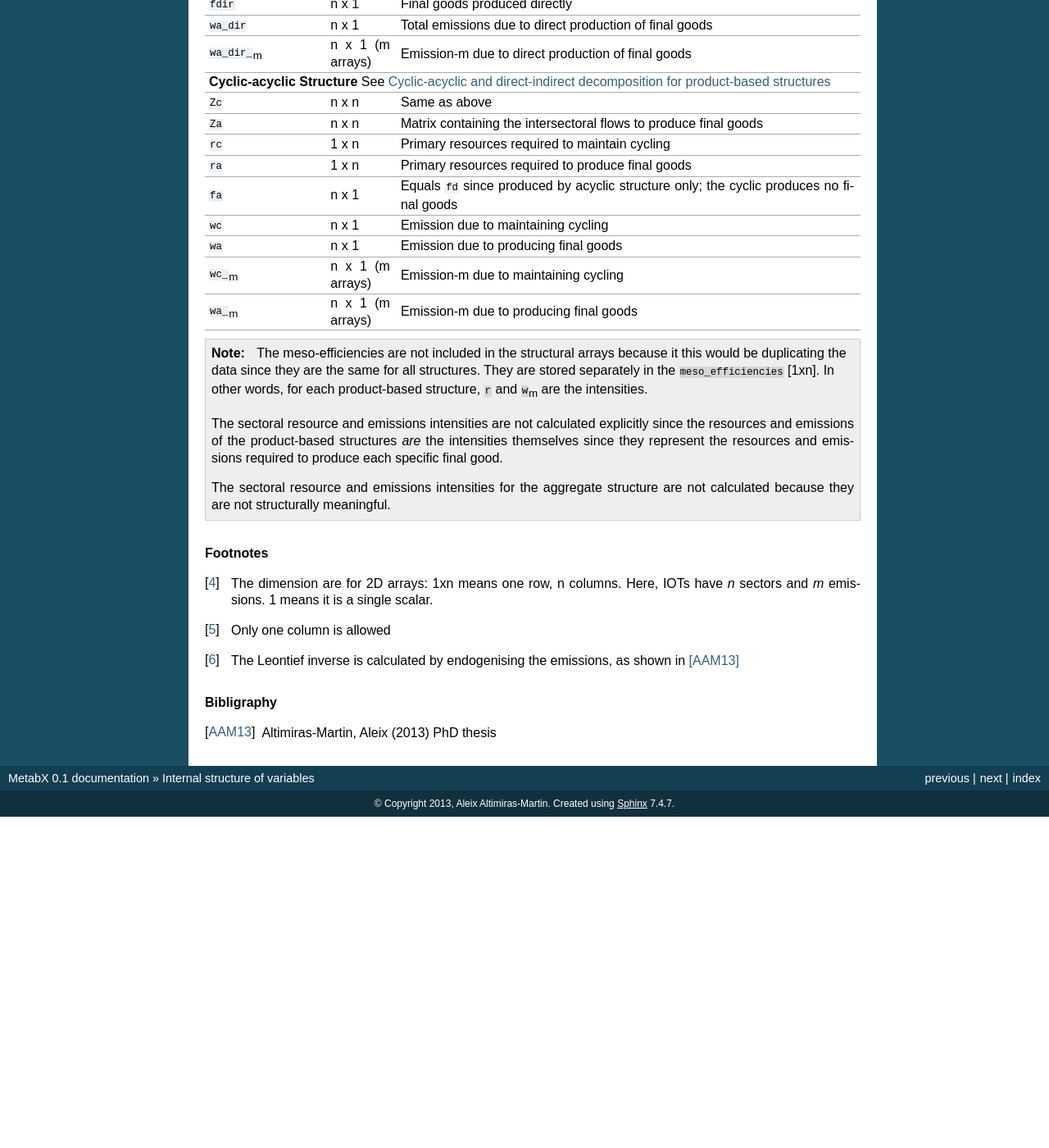
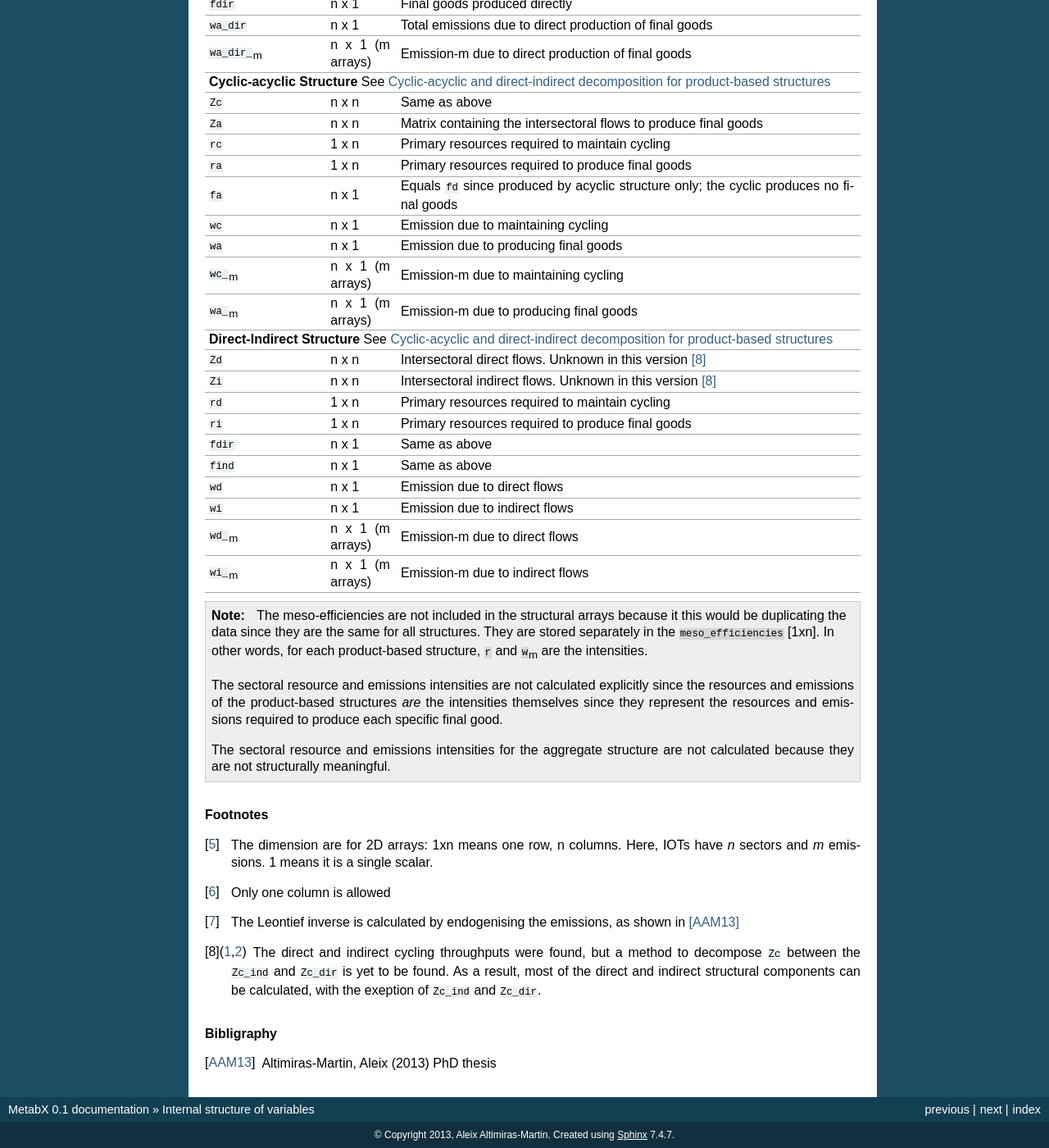
Before and after one commit to Friedsoap/MetabX, a Sphinx documentation site: the page built from DOC/source/internal_data_structure.rst, in a window 1280 px wide and 1400 px high, scrolled down 1787 px. Shown: the whole window at 82% size. Built offline with Sphinx 7.4.7, drawn with Linux system fonts in a browser that asks for light colours; before the commit the page ends 2783 px from its top, so only the background shows below that; some of the changed text lies outside the part shown.

Commit message:
Calculated the cyclic-acyclic meta-structure by aggregating the corresponding overlapped meta-structures and updated DOCS
* finished the aggregation of the direct-indirect meta-structures
* modified DOCS

```diff
--- a/DOC/source/calculations.rst
+++ b/DOC/source/calculations.rst
@@ -3,7 +3,7 @@
 .. _calculations:
 
 =============================================================
-Calculations anc checks
+Calculations and checks
 =============================================================
 
 
--- a/DOC/source/internal_data_structure.rst
+++ b/DOC/source/internal_data_structure.rst
@@ -179,6 +179,37 @@ The structure of ``actual_structure_dictionary`` and of each entry in ``product_
 | ``wa_``:sub:`m`        | n x 1      | Emission-m due to                  |
 |                        | (m arrays) | producing final goods              |
 +------------------------+------------+------------------------------------+
+| **Direct-Indirect Structure**                                            |
+| See :ref:`cy_ac_ind`                                                     |
++------------------------+------------+------------------------------------+
+| ``Zd``                 | n x n      | Intersectoral direct flows.        |
+|                        |            | Unknown in this version  [#4]_     |
++------------------------+------------+------------------------------------+
+| ``Zi``                 | n x n      | Intersectoral indirect flows.      |
+|                        |            | Unknown in this version  [#4]_     |
++------------------------+------------+------------------------------------+
+| ``rd``                 | 1 x n      | Primary resources required to      |
+|                        |            | maintain cycling                   |
++------------------------+------------+------------------------------------+
+| ``ri``                 | 1 x n      | Primary resources required to      |
+|                        |            | produce final goods                |
++------------------------+------------+------------------------------------+
+| ``fdir``               | n x 1      | Same as above                      |
++------------------------+------------+------------------------------------+
+| ``find``               | n x 1      | Same as above                      |
++------------------------+------------+------------------------------------+
+| ``wd``                 | n x 1      | Emission due to                    |
+|                        |            | direct flows                       |
++------------------------+------------+------------------------------------+
+| ``wi``                 | n x 1      | Emission due to                    |
+|                        |            | indirect flows                     |
++------------------------+------------+------------------------------------+
+| ``wd_``:sub:`m`        | n x 1      | Emission-m due to                  |
+|                        | (m arrays) | direct flows                       |
++------------------------+------------+------------------------------------+
+| ``wi_``:sub:`m`        | n x 1      | Emission-m due to                  |
+|                        | (m arrays) | indirect flows                     |
++------------------------+------------+------------------------------------+
 
 .. note::
 
@@ -203,6 +234,11 @@ The structure of ``actual_structure_dictionary`` and of each entry in ``product_
         1 means it is a single scalar.
 .. [#2] Only one column is allowed
 .. [#3] The Leontief inverse is calculated by endogenising the emissions, as shown in [AAM13]_
+.. [#4] The direct and indirect cycling throughputs were found, but a method
+        to decompose ``Zc`` between the ``Zc_ind`` and ``Zc_dir`` is yet
+        to be found. As a result, most of the direct and indirect structural
+        components can be calculated, with the exeption of ``Zc_ind`` and ``Zc_dir``.
+
 
 .. rubric:: Bibligraphy
 
```
Also changed, not shown: metabx.py (+17 -2 lines).
